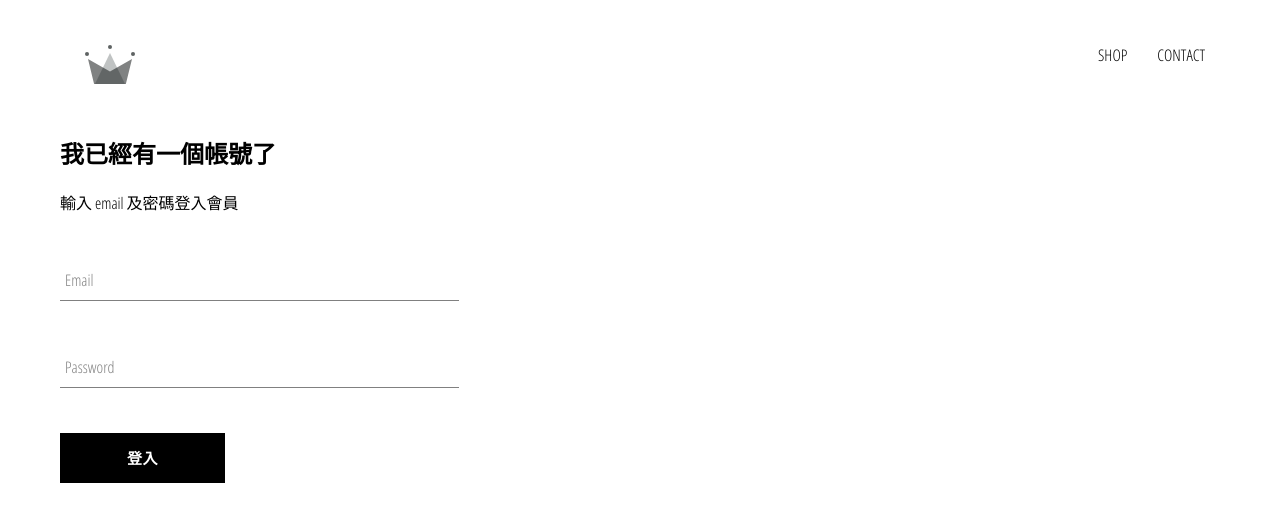
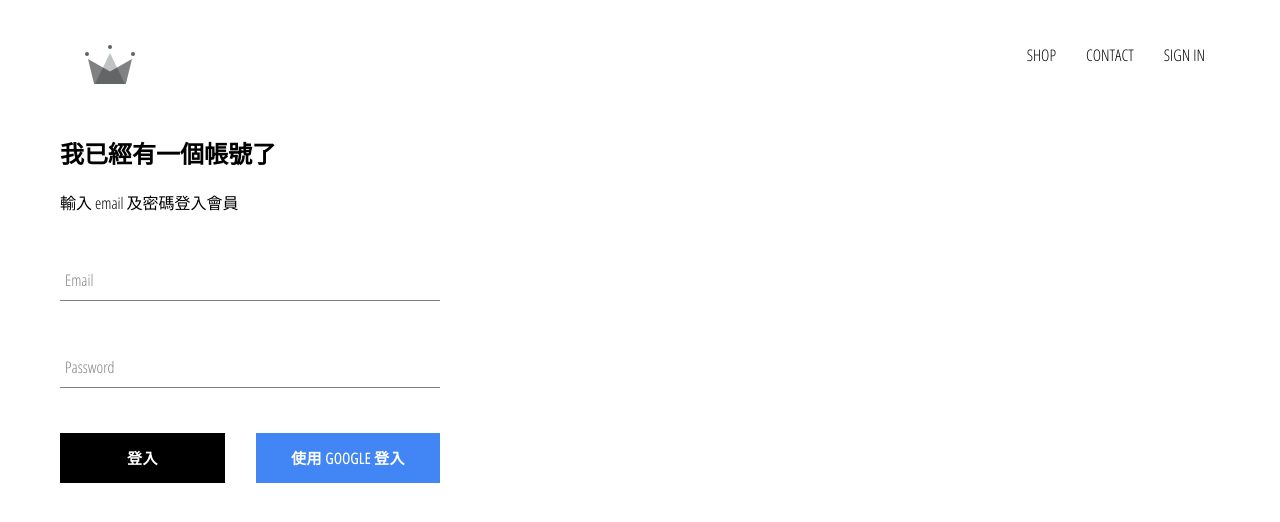
Before and after one commit to testBP0612/base-clothing, a React (Create React App) app: page /signin in a window 1280 px wide. Shown: the top 522 px of the page. Built offline with nearby package versions, Linux system fonts and the light colour scheme; no server answers.

Commit message:
integrated firebase into applocation, created sign in page with sign in compontent and sign in with google

```diff
--- a/package.json
+++ b/package.json
@@ -6,6 +6,7 @@
     "@testing-library/jest-dom": "^5.14.1",
     "@testing-library/react": "^11.2.7",
     "@testing-library/user-event": "^12.8.3",
+    "firebase": "^8.9.1",
     "node-sass": "^6.0.1",
     "react": "^17.0.2",
     "react-dom": "^17.0.2",
--- a/src/App.css
+++ b/src/App.css
@@ -1,3 +1,7 @@
+* {
+	box-sizing: border-box;
+}
+
 body {
 	font-family: 'Open Sans Condensed', sans-serif;
 	padding: 20px 60px;
--- a/src/App.js
+++ b/src/App.js
@@ -5,18 +5,44 @@ import HomePage from './pages/homepage/homepage.compoent';
 import ShopPage from './pages/shop/shop.component';
 import SignInAndSignUpPage from './pages/sign-in-and-sign-up/sign-in-and-sign-up.component';
 import Header from './components/header/header.component';
+import { auth } from './firebase/firebase.utils'
+import React from 'react';
 
-function App() {
+class App extends React.Component {
+  constructor() {
+    super();
+
+    this.state = {
+      currentUser: null
+    }
+  }
+
+  unsubscribeFromAuth = null;
+
+  componentDidMount() {
+    this.unsubscribeFromAuth = auth.onAuthStateChanged(user => {
+      this.setState({currentUser: user});
+
+      console.log(user);
+    });
+  }
+
+  componentWillUnmount() {
+    this.unsubscribeFromAuth();
+  }
+
+  render() {
     return (
       <div>
-      <Header />
+        <Header currentUser={this.state.currentUser} />
         <Switch>
           <Route exact path='/' component={HomePage} />
           <Route path='/shop' component={ShopPage} />
-        <Route path='/signin' component={SignInAndSignUpPage}/>
+          <Route path='/signin' component={SignInAndSignUpPage} />
         </Switch>
       </div>
     );
   }
+}
 
 export default App;
--- a/src/components/custom-button/custom-button.component.jsx
+++ b/src/components/custom-button/custom-button.component.jsx
@@ -2,8 +2,8 @@ import React from 'react';
 
 import './custom-button.styles.scss';
 
-const CustomButton = ({children, ...otherProps}) => (
-	<button className='custom-button' {...otherProps}>
+const CustomButton = ({children, isGoogleSignIn, ...otherProps}) => (
+	<button className={`${isGoogleSignIn ? 'google-sign-in' : ''} custom-button`} {...otherProps}>
 		{children}
 	</button>
 )
--- a/src/components/custom-button/custom-button.styles.scss
+++ b/src/components/custom-button/custom-button.styles.scss
@@ -9,14 +9,24 @@
 	background-color: black;
 	color: white;
 	text-transform: uppercase;
-	font-family: 'Open Sans Condensed';
+	font-family: "Open Sans Condensed";
 	font-weight: bolder;
 	border: none;
 	cursor: pointer;
 
 	&:hover {
-	  background-color: white;
-	  color: black;
-	  border: 1px solid black;
+		background-color: white;
+		color: black;
+		border: 1px solid black;
 	}
-  }
+
+	&.google-sign-in {
+		background-color: #4285f4;
+		color: white;
+
+		&:hover {
+			background-color: #357ae8;
+			border: none;
+		}
+	}
+}
--- a/src/components/header/header.component.jsx
+++ b/src/components/header/header.component.jsx
@@ -1,11 +1,13 @@
 import React from 'react';
 import { Link } from 'react-router-dom';
+
+import { auth } from '../../firebase/firebase.utils';
 
 import { ReactComponent as Logo } from '../../assets/crown.svg'
 
 import './header.styles.scss';
 
-const Header = () => (
+const Header = ({currentUser}) => (
 	<div className='header'>
 		<Link className='logo-container' to='/'>
 			<Logo className='logo' />
@@ -17,6 +19,12 @@ const Header = () => (
 			<Link className='option' to='/shop'>
 				CONTACT
 			</Link>
+			{
+				currentUser ?
+				<div className='option' onClick={()=>auth.signOut()}>SIGN OUT</div>
+				:
+				<Link className='option' to='/signin'>SIGN IN</Link>
+			}
 		</div>
 	</div>
 )
--- a/src/components/header/header.styles.scss
+++ b/src/components/header/header.styles.scss
@@ -20,6 +20,7 @@
 
 	  .option {
 		padding: 10px 15px;
+		cursor: pointer;
 	  }
 	}
   }
--- a/src/components/sign-in/sign-in.component.jsx
+++ b/src/components/sign-in/sign-in.component.jsx
@@ -2,6 +2,8 @@ import React from 'react';
 
 import FormInput from '../form-input/form-input.component';
 import CustomButton from '../custom-button/custom-button.component';
+
+import { signInWithGoogle } from '../../firebase/firebase.utils';
 
 import './sign-in.styles.scss';
 
@@ -49,7 +51,12 @@ class SignIn extends React.Component {
 						label='Password'
 						required />
 
-					<CustomButton type='submit' value='Submit Form'> 登入 </CustomButton>
+					<div className='buttons'>
+						<CustomButton type='submit'> 登入 </CustomButton>
+						<CustomButton type='text' onClick={signInWithGoogle} isGoogleSignIn>
+							使用 Google 登入
+						</CustomButton>
+					</div>
 				</form>
 			</div>
 		);
--- a/src/components/sign-in/sign-in.styles.scss
+++ b/src/components/sign-in/sign-in.styles.scss
@@ -1,9 +1,14 @@
 .sign-in {
-	width: 30vw;
+	width: 380px;
 	display: flex;
 	flex-direction: column;
 
 	.title {
 		margin: 10px 0;
 	}
+
+	.buttons {
+		display: flex;
+		justify-content: space-between;
+	}
 }
--- /dev/null
+++ b/src/firebase/firebase.utils.js
@@ -0,0 +1,24 @@
+import firebase from "firebase/app";
+import 'firebase/firestore';
+import 'firebase/auth';
+
+const config = {
+	apiKey: "AIzaSyBdfi1hqFVXFUEf_kFK7IQe-3tW9bzsgw8",
+	authDomain: "base-db-a3ad7.firebaseapp.com",
+	projectId: "base-db-a3ad7",
+	storageBucket: "base-db-a3ad7.appspot.com",
+	messagingSenderId: "1019876385692",
+	appId: "1:1019876385692:web:072e323eb2a15184695e59",
+	measurementId: "G-50HWWTSL1L"
+};
+
+firebase.initializeApp(config);
+
+export const auth = firebase.auth();
+export const firestore = firebase.firestore();
+
+const provider = new firebase.auth.GoogleAuthProvider();
+provider.setCustomParameters({ prompt: 'select_account' });
+export const signInWithGoogle = () => auth.signInWithPopup(provider);
+
+export default firebase;
```
Also changed, not shown: 2 other files (tests, documents, lock files or other folders). Lines whose indentation alone changed are shown as unchanged.
